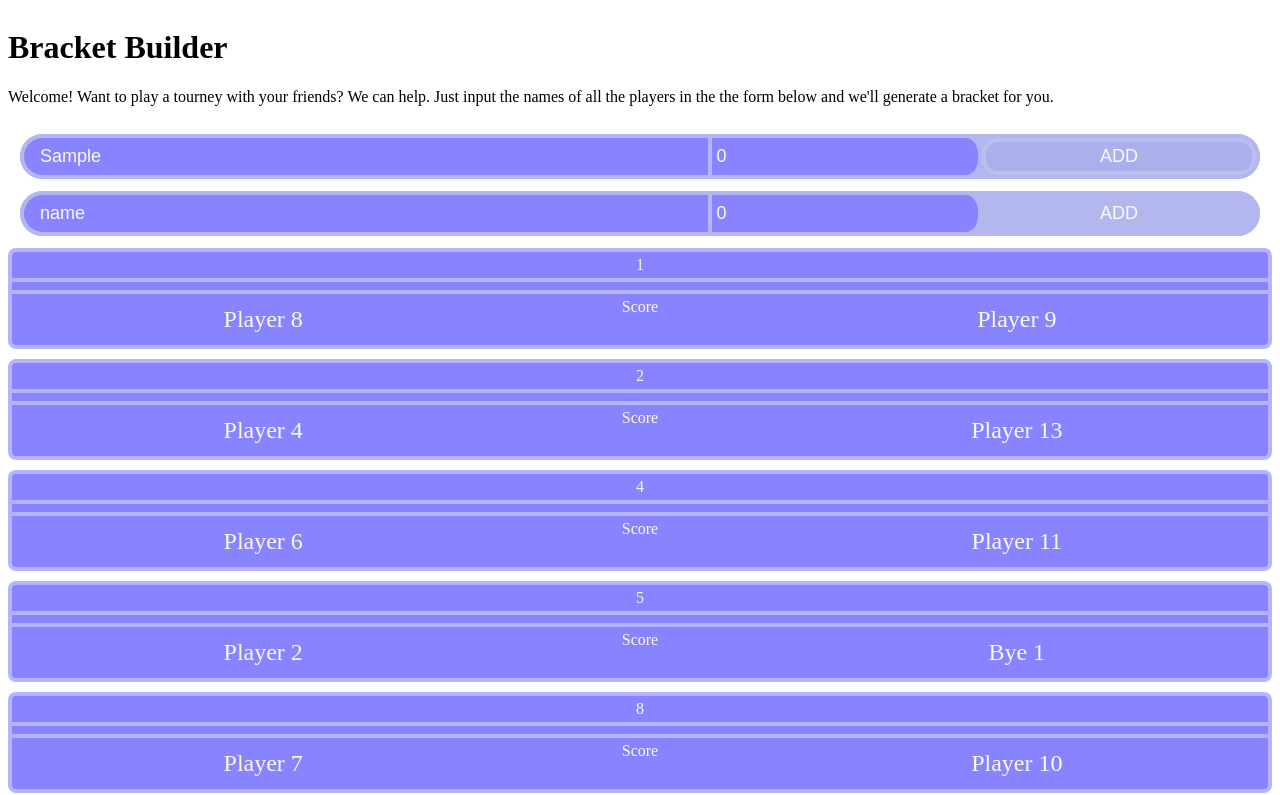
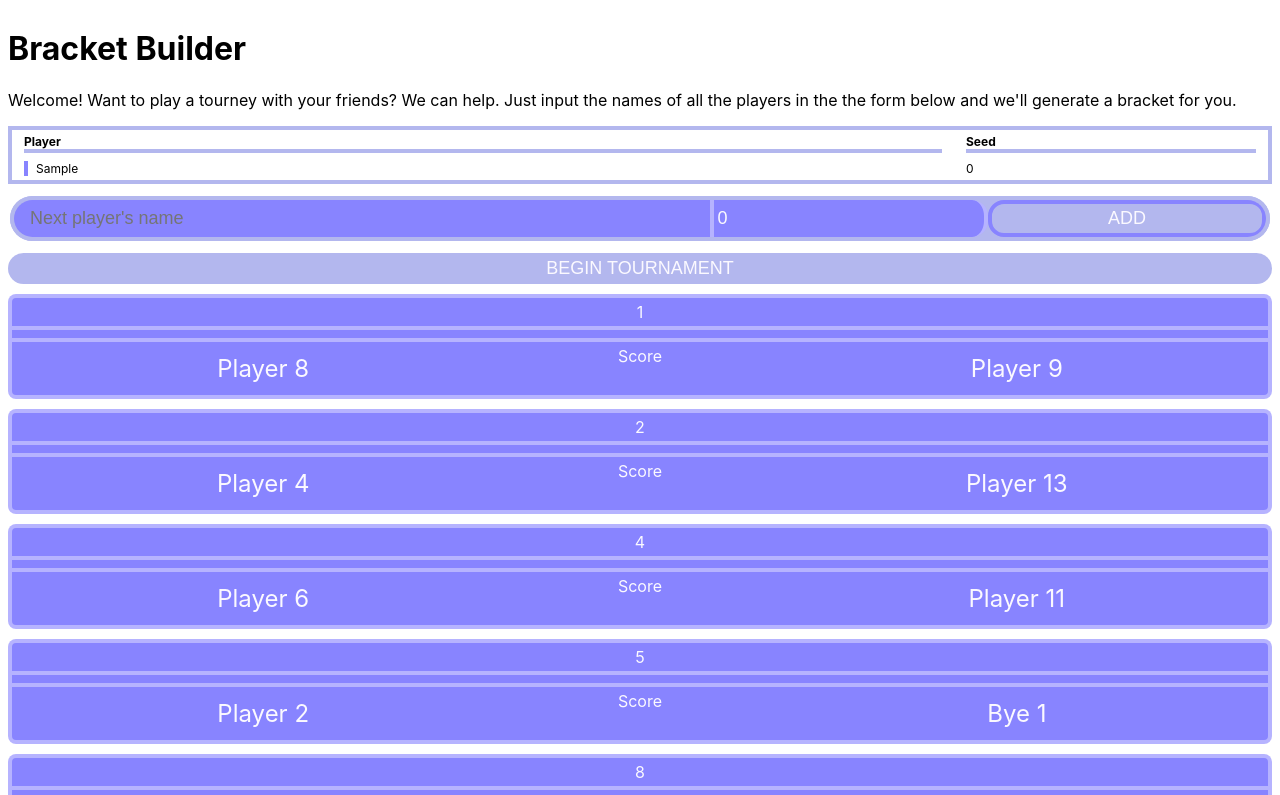
Before and after one commit to brother-donkey/bracket-builder, a website with bundled scripts: page index.html in a window 1280 px wide. Both pictures are taken after typing "Sample" into the empty fields and a click on the button "ADD". Shown: the top 795 px of the page. Built offline with nearby package versions, Linux system fonts and the light colour scheme.

Commit message:
beginning to input player names

```diff
--- a/index.html
+++ b/index.html
@@ -18,30 +18,12 @@
                     the the form below and we'll generate a bracket for you.</p>
             </div>
         </div>
-
+        <article id="tournament-roster">
+        </article>
         <form action="post" id="player-input-form" class="input-form">
-            <fieldset class="form-player-container">
-                <div class="form-player-input-container">
-                    <input class="input" type="text" name="size" placeholder="Name" id="size_1">
-                </div>
-                <div class="form-seed-container">
-                    <input class="input seed" type="text" placeholder="Seed" name="size" id="size_2" value="0">
-                </div>
-                <div class="form-add-player-container">
-                    <button class="button add-player" type="button">Add</button>
-                </div>
-            </fieldset>
-            <fieldset class="form-player-container">
-                <div class="form-player-input-container">
-                    <input class="input" type="text" name="size" placeholder="Name" id="size_1" value="name">
-                </div>
-                <div class="form-seed-container">
-                    <input class="input seed" type="text" placeholder="Seed" name="size" id="size_2" value="0">
-                </div>
-                <div class="form-add-player-container">
-                    <button class="button add-player" type="button">Add</button>
-                </div>
-            </fieldset>
+            <div class="form-player-input-container">
+                <button class="button submit-tournament" type="submit">begin tournament</button>
+            </div>
         </form>
     </main>
     <!-- <div class="game">
--- a/scss/_grid.scss
+++ b/scss/_grid.scss
@@ -11,7 +11,8 @@
 }
 
 .form-player-container {
-	margin: 12px;
+	margin-top: 12px;
+	margin-bottom: 12px;
 	padding: 0;
 	display: grid;
 	grid-template-columns: 2.5fr 1fr 1fr;
@@ -19,6 +20,32 @@
 	border: 4px solid $game-secondary;
 	overflow: hidden;
 	background: $game-secondary;
+}
+
+#tournament-roster {
+	font-size: 12px;
+	display: grid;
+	grid-template-columns: 3fr 1fr;
+	grid-template-rows: 1fr;
+	border: 4px solid $game-secondary;
+
+	> * {
+		margin: 4px 12px;
+	}
+}
+
+.roster-label {
+	border-bottom: 4px solid $game-secondary;
+	font-weight: bold;
+}
+
+.roster-player {
+	margin-top: 4px;
+
+	&.name {
+		border-left: 4px solid $game-background;
+		padding-left: 8px;
+	}
 }
 
 .button {
@@ -39,8 +66,7 @@
 	&:hover,
 	&:focus {
 		outline: none;
-		background-color: darken($game-secondary, 2%);
-		border-color: lighten($game-secondary, 2%);
+		border-color: $game-background;
 	}
 }
 
--- a/scss/all.scss
+++ b/scss/all.scss
@@ -1,4 +1,8 @@
 @import './utilities/index';
+
+html {
+    font-family: $family-sans-serif;
+}
 
 $body-background: white;
 $game-background: #8884ff;
@@ -24,6 +28,8 @@ body {
 .tourney {
     display: flex;
 }
+
+*[hidden] { display: none; }
 
 .game {
     background: $game-background;
--- a/ts/index.ts
+++ b/ts/index.ts
@@ -4,7 +4,7 @@ import { Player, TBAPlayer } from "./player";
 import { createBracket, addByes, createGame } from "./setup";
 import { getNumberOfGames } from "./utilities";
 import { renderGame, selectAllGameElements } from "./render";
-
+import { playerInputForm, handlePlayerInput } from './player-input';
 
 // just make some players
 
@@ -29,3 +29,5 @@ const tourneyElt = document.getElementById('tourney') as HTMLMainElement;
 renderGame(tourney, tourneyElt);
 
 console.log(selectAllGameElements());
+
+handlePlayerInput();
--- /dev/null
+++ b/ts/player-input.ts
@@ -0,0 +1,73 @@
+interface SimplePlayer {
+    name: string;
+    seed: number;
+}
+
+export const inputPlayers = [] as SimplePlayer[];
+export const playerInputForm = document.getElementById('player-input-form') as HTMLFormElement;
+export const tournamentRoster = document.getElementById('tournament-roster') as HTMLElement;
+
+playerInputForm.addEventListener('submit', e => {
+    e.preventDefault();
+    console.log(e.target.value);
+})
+// add event listener to the add button - ev dele
+
+export function handlePlayerInput() {
+    playerInputForm.insertAdjacentHTML('afterbegin', buildNewPlayerInput(1));
+
+    window.addEventListener('click', e => {
+        const target = e.target as HTMLElement;
+        if (!target.classList.contains('add-player')) {
+            return;
+        }
+
+        const playerField = target.parentElement.parentElement;
+        const playerName = playerField.querySelector('input.name') as HTMLInputElement;
+        const playerSeed = playerField.querySelector('input.seed') as HTMLInputElement;
+        // console.log(playerField, playerName, playerSeed);
+        if (playerName.value !== '' && playerName.value !== undefined && playerName.value !== null) {
+            inputPlayers.push({
+                name: playerName.value,
+                seed: parseInt(playerSeed.value)
+            });
+            playerName.value = '';
+            playerName.placeholder = `Next player's name`;
+            playerSeed.value = '0';
+        } else {
+            console.log('fuck');
+            playerName.value = '';
+            playerName.placeholder = `Enter a name!`;
+        }
+
+
+        console.log(inputPlayers)
+        updateRoster(inputPlayers);
+    });
+
+}
+
+export function buildNewPlayerInput(playerId: number) {
+    return `
+    <fieldset class="form-player-container">
+        <div class="form-player-input-container">
+            <input class="input name" type="text" name="size" placeholder="Name">
+        </div>
+        <div class="form-seed-container">
+            <input class="input seed" type="text" placeholder="Seed" name="size" value="0">
+        </div>
+        <div class="form-add-player-container">
+            <button class="button add-player" type="button">Add</button>
+        </div>
+    </fieldset>
+    `;
+}
+
+export function updateRoster(players: SimplePlayer[]) {
+
+    const playerHTML = players.map(player => {
+        return `<p class="roster-player name">${player.name}</p><p class="roster-player seed">${player.seed}</p>`;
+    }).join('');
+
+    tournamentRoster.innerHTML = `<div class="roster-label"> Player</div><div class="roster-label">Seed </div>${playerHTML}`
+}
```
